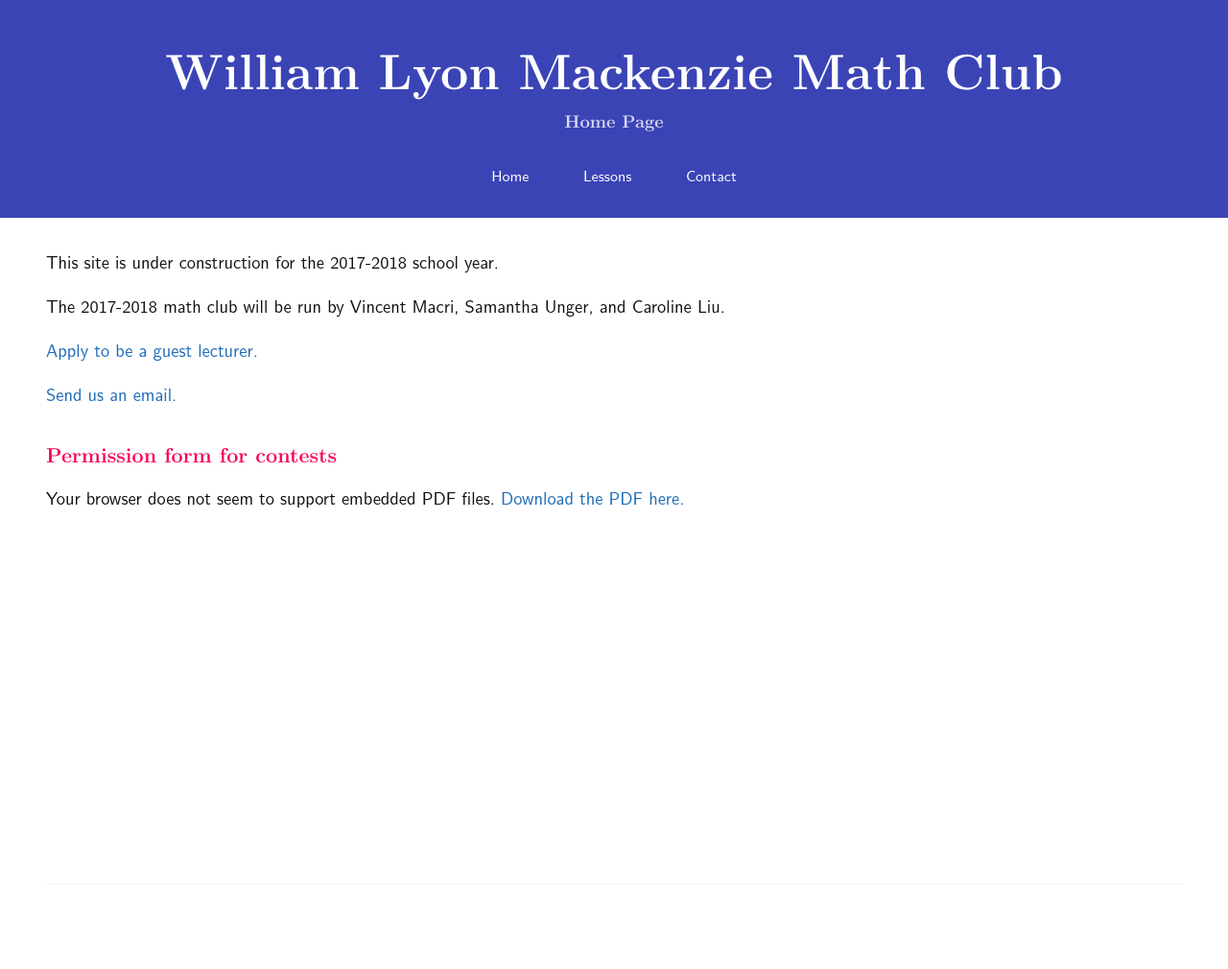
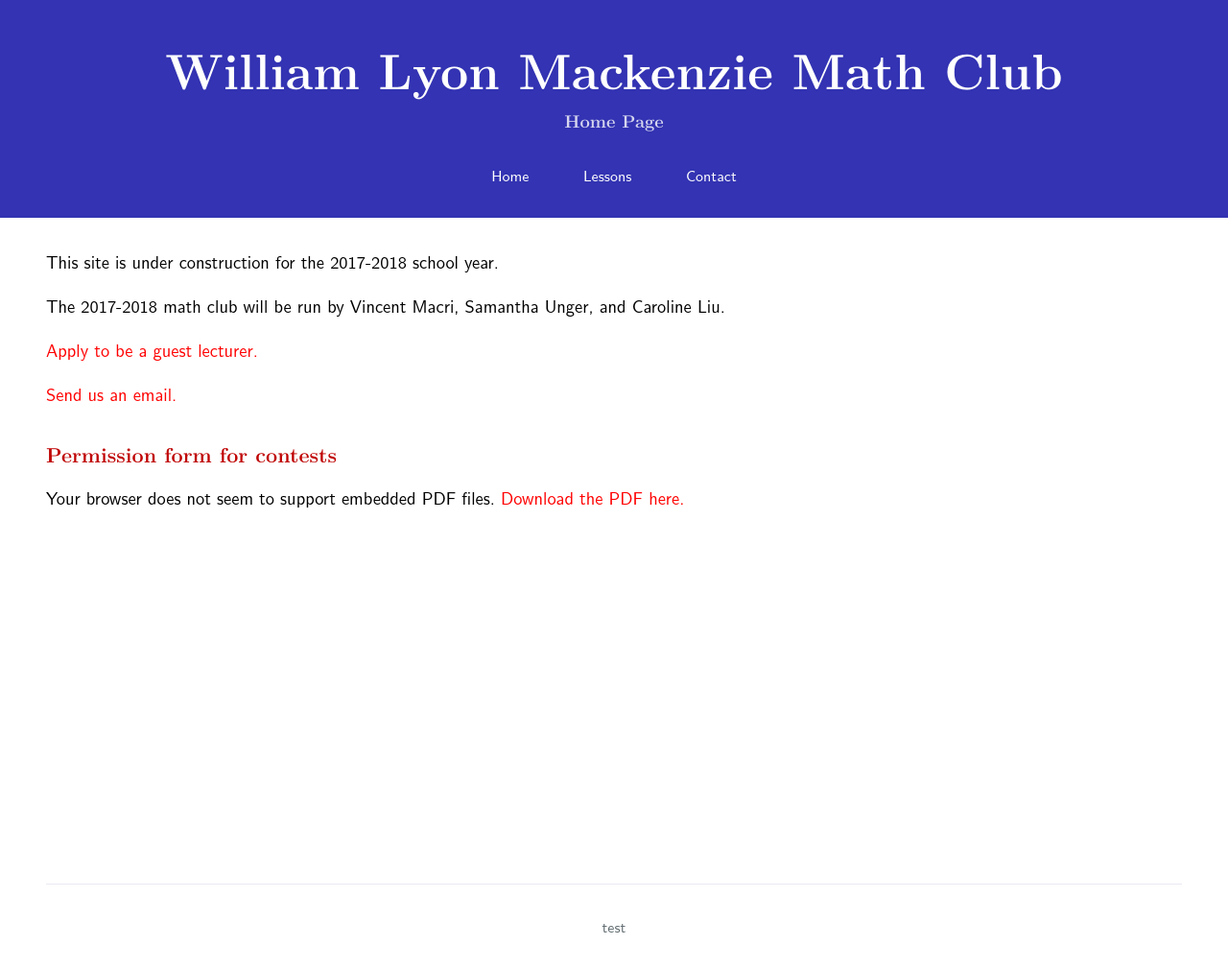
Before and after one commit to MackenzieMathClub/mackenziemathclub.github.io, a Jekyll site: the page built from index.md, in a window 1280 px wide. Shown: the whole page at 96% size. Built offline with Jekyll 4.4.1, drawn with Linux system fonts in a browser that asks for light colours; some web fonts are replaced; before the commit the page ends 986 px from its top, so only the background shows below that.

Commit message:
Update colour scheme to match LaTeX whale colour scheme.

```diff
--- a/_layouts/default.html
+++ b/_layouts/default.html
@@ -31,6 +31,7 @@
 
 			<footer class="site-footer">
 				<!--<img src="/assets/logo.svg">-->
+				test
 			</footer>
 		</section>
 	</body>
--- a/_sass/variables.scss
+++ b/_sass/variables.scss
@@ -4,22 +4,22 @@ $medium-breakpoint: 42em !default;
 
 // Headers
 $header-heading-color: #fff !default;
-$header-bg-color: #3b44b5 !default;
+$header-bg-color: #3333b3 !default;
 
 // Text
-$section-headings-color: #f50057 !default;
-$body-text-color: #111 !default;
-$body-link-color: #1e6bb8 !default;
-$blockquote-text-color: #819198 !default;
+$section-headings-color: #bf0000 !default;
+$body-text-color: #000 !default;
+$body-link-color: #ff0000 !default;
+$blockquote-text-color: #006000 !default;
 
 // Code
-$code-bg-color: #f3f6fa !default;
-$code-text-color: #567482 !default;
+$code-bg-color: #eaeaf3 !default;
+$code-text-color: #111111 !default;
 
 // Borders
-$border-color: #dce6f0 !default;
-$table-border-color: #e9ebec !default;
-$hr-border-color: #eff0f1 !default;
+$border-color: #e6efe6 !default;
+$table-border-color: #f9e6e6 !default;
+$hr-border-color: #eaeaf3 !default;
 
 // Navigation bar
 $nav-text-color: #fff;
```
